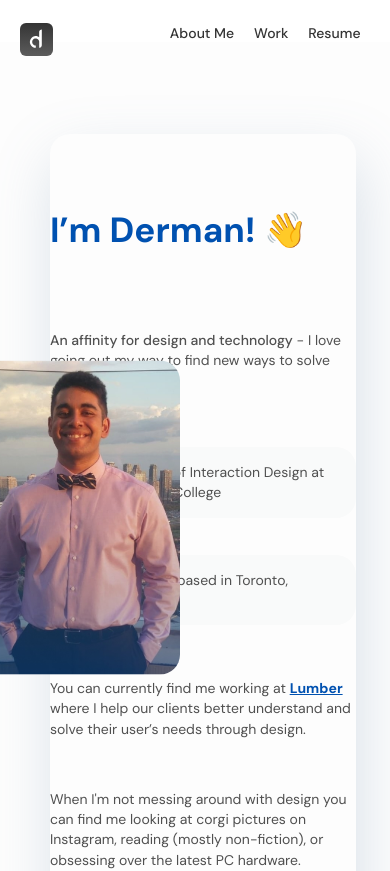
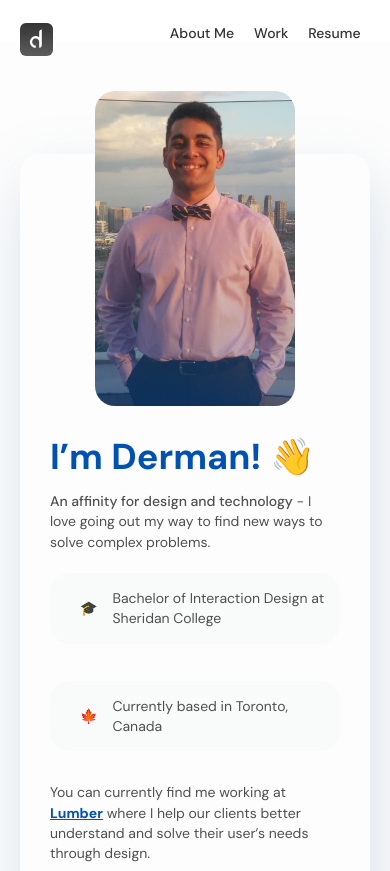
Before and after one commit to dermansultan/Portfolio2020, a React (Create React App) app: page /About in a window 390 px wide. Shown: the top 871 px of the page. Built offline with nearby package versions, Linux system fonts and the light colour scheme.

Commit message:
Fix responsive styling of about page without vw units

```diff
--- a/src/Components/About.jsx
+++ b/src/Components/About.jsx
@@ -15,6 +15,7 @@ import { motion } from "framer-motion";
 import { docTitleUpdate } from "./docTitleUpdate";
 import ReactGa from "react-ga";
 import styled from "styled-components";
+import { device } from "../theme";
 
 const Header = styled.h2`
   font-family: DM Sans;
@@ -22,9 +23,20 @@ const Header = styled.h2`
   font-style: normal;
   font-weight: bold;
   font-size: 96px;
-  line-height: 125px;
-  font-size: clamp(35px, 4vw, 96px);
+  line-height: 130%;
+  font-size: 96px;
   color: #0051b0;
+
+  @media screen and ${device.smallDesktop} {
+    font-size: 70px;
+  }
+
+  @media screen and ${device.smallLaptop} {
+    font-size: 54px;
+  }
+  @media screen and ${device.tablet} {
+    font-size: 36px;
+  }
 `;
 
 const SpanLink = styled.a`
@@ -75,6 +87,9 @@ const Wavespan = styled.span`
       transform: rotate(0deg);
     }
   }
+  @media screen and (max-width: 340px) {
+    display: none;
+  }
 `;
 
 const Para = styled.p`
@@ -83,13 +98,23 @@ const Para = styled.p`
   font-weight: 400;
   line-height: 145%;
   color: #505050;
-  margin: 25px 0 25px 0;
-  font-size: clamp(14px, 1.35vw, 28px);
+  font-size: 28px;
+
+  @media screen and ${device.smallDesktop} {
+    font-size: 24px;
+  }
+
+  @media screen and ${device.smallLaptop} {
+    font-size: 18px;
+  }
+  @media screen and ${device.tablet} {
+    font-size: 14px;
+  }
 `;
 
 const Dp = styled.img`
   position: absolute;
-  width: clamp(200px, 33vw, 627px);
+  width: 627px;
   left: 0;
   top: 42%;
   border-radius: 20px;
@@ -97,6 +122,22 @@ const Dp = styled.img`
   height: auto;
   @media only screen and (max-width: 900px) {
     align-self: center;
+  }
+
+  @media screen and ${device.smallDesktop} {
+    width: 500px;
+  }
+
+  @media screen and ${device.smallLaptop} {
+    width: 400px;
+  }
+  @media screen and ${device.tablet} {
+    width: 200px;
+  }
+  @media only screen and (max-width: 689px) {
+    left: 50%;
+    top: 0;
+    transform: translate(-50%, -20%);
   }
 `;
 
@@ -129,6 +170,20 @@ const PersonalInfo = styled.div`
   }
 `;
 
+const Spacer = styled.div`
+  height: ${(props) => props.height[3]};
+  @media screen and ${device.smallDesktop} {
+    height: ${(props) => props.height[2]};
+  }
+
+  @media screen and ${device.smallLaptop} {
+    height: ${(props) => props.height[1]};
+  }
+  @media screen and ${device.tablet} {
+    height: ${(props) => props.height[0]};
+  }
+`;
+
 const outro = { duration: 1.25, ease: [0.6, 0.01, -0.05, 0.9] };
 
 const About = () => {
@@ -158,13 +213,13 @@ const About = () => {
           <Header>
             I’m Derman! <Wavespan>👋</Wavespan>
           </Header>
-          <div style={{ height: "2.9vw" }}></div>
+          <Spacer height={["10px", "20px", "41px", "81px"]}></Spacer>
 
           <Para>
             <ParaSpan>An affinity for design and technology</ParaSpan> - I love
             going out my way to find new ways to solve complex problems.
           </Para>
-          <div style={{ height: "1.7vw" }}></div>
+          <Spacer height={["21px", "31px", "41px", "81px"]}></Spacer>
           <Para>
             <PersonalInfo>
               <div className="emoji">🎓</div>Bachelor of Interaction Design at
@@ -175,7 +230,7 @@ const About = () => {
               <div className="emoji">🍁</div>Currently based in Toronto, Canada
             </PersonalInfo>
           </Para>
-          <div style={{ height: "0.65vw" }}></div>
+          <Spacer height={["31px", "31px", "41px", "60px"]}></Spacer>
 
           <Para>
             You can currently find me working at{" "}
@@ -191,11 +246,15 @@ const About = () => {
             where I help our clients better understand and solve their user’s
             needs through design.
           </Para>
+          <Spacer height={["20px", "30px", "40px", "50px"]}></Spacer>
+
           <Para>
             When I'm not messing around with design you can find me looking at
             corgi pictures on Instagram, reading (mostly non-fiction), or
             obsessing over the latest PC hardware.
           </Para>
+          <Spacer height={["20px", "30px", "40px", "50px"]}></Spacer>
+
           <Para>
             I’m always looking for new opportunities to learn more, and expand
             my abilities.
--- a/src/index.css
+++ b/src/index.css
@@ -367,7 +367,9 @@ footer {
 
 .aboutContainer {
   width: 100%;
-  padding-left: 378px;
+  max-width: 1920px;
+  margin: 0 auto;
+  padding: 0 93px 0 378px;
   display: flex;
   justify-content: space-evenly;
 }
@@ -376,12 +378,10 @@ footer {
   position: relative;
   box-shadow: 4px 24px 60px rgba(109, 141, 173, 0.25);
   border-radius: 20px;
-  width: 94%;
+  width: 100%;
   display: flex;
-  padding-left: 28.5vw;
-  padding-right: 92px;
-  padding-top: 5vw;
-  padding-bottom: 13vw;
+
+  padding: 113px 92px 258px 504px;
   flex-direction: column;
 }
 
@@ -727,7 +727,6 @@ footer {
   }
 
   .aboutBio {
-    width: 90%;
     padding: 0;
     padding-top: 10%;
   }
@@ -797,24 +796,12 @@ footer {
   .dp {
     width: 30%;
   }
-
-  .aboutContainer {
-    align-items: center;
-    padding-top: 50px;
-    padding-left: 378px;
-    padding-right: 93px;
-    padding-bottom: 50px;
-  }
 }
 
 @media only screen and (max-width: 768px) {
 }
 
 @media only screen and (max-width: 900px) {
-  .aboutBio {
-    width: 90%;
-  }
-
   .aboutContainer {
     padding-top: 50px;
     padding-left: 50px;
@@ -831,3 +818,45 @@ footer {
     padding-bottom: 6rem;
   }
 }
+@media only screen and (max-width: 1919px) {
+  .aboutBio {
+    padding: 93px 72px 208px 404px;
+  }
+
+  .aboutContainer {
+    padding: 0 53px 0 278px;
+    max-width: 1440px;
+  }
+}
+
+@media only screen and (max-width: 1439px) {
+  .aboutBio {
+    padding: 73px 62px 158px 354px;
+  }
+
+  .aboutContainer {
+    padding: 0 53px 0 278px;
+    max-width: 1280px;
+  }
+}
+
+@media only screen and (max-width: 1279px) {
+  .aboutBio {
+    padding: 53px 62px 108px 200px;
+  }
+
+  .aboutContainer {
+    padding: 0 53px 0 100px;
+    max-width: 830px;
+  }
+}
+
+@media only screen and (max-width: 689px) {
+  .aboutBio {
+    padding: 280px 30px 30px;
+  }
+
+  .aboutContainer {
+    padding: 70px 20px 0;
+  }
+}
--- a/src/theme.js
+++ b/src/theme.js
@@ -2,10 +2,14 @@ export const size = {
   mobile: "580px",
   mobileTablet: "1023px",
   tablet: "1279px",
+  smallLaptop: "1439px",
+  smallDesktop: "1919px",
 };
 
 export const device = {
   mobile: `(max-width: ${size.mobile})`,
   mobileTablet: `(max-width: ${size.mobileTablet})`,
   tablet: `(max-width: ${size.tablet})`,
+  smallLaptop: `(max-width: ${size.smallLaptop})`,
+  smallDesktop: `(max-width: ${size.smallDesktop})`,
 };
```
